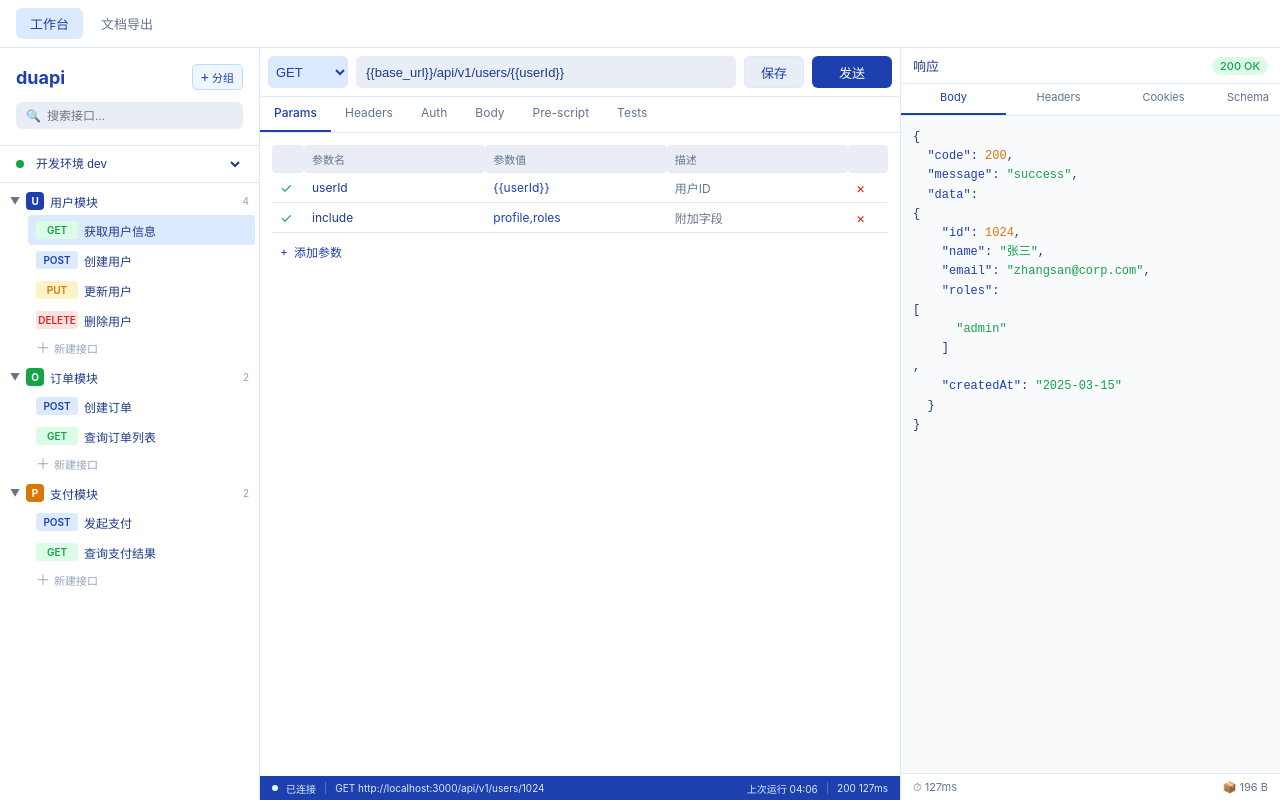
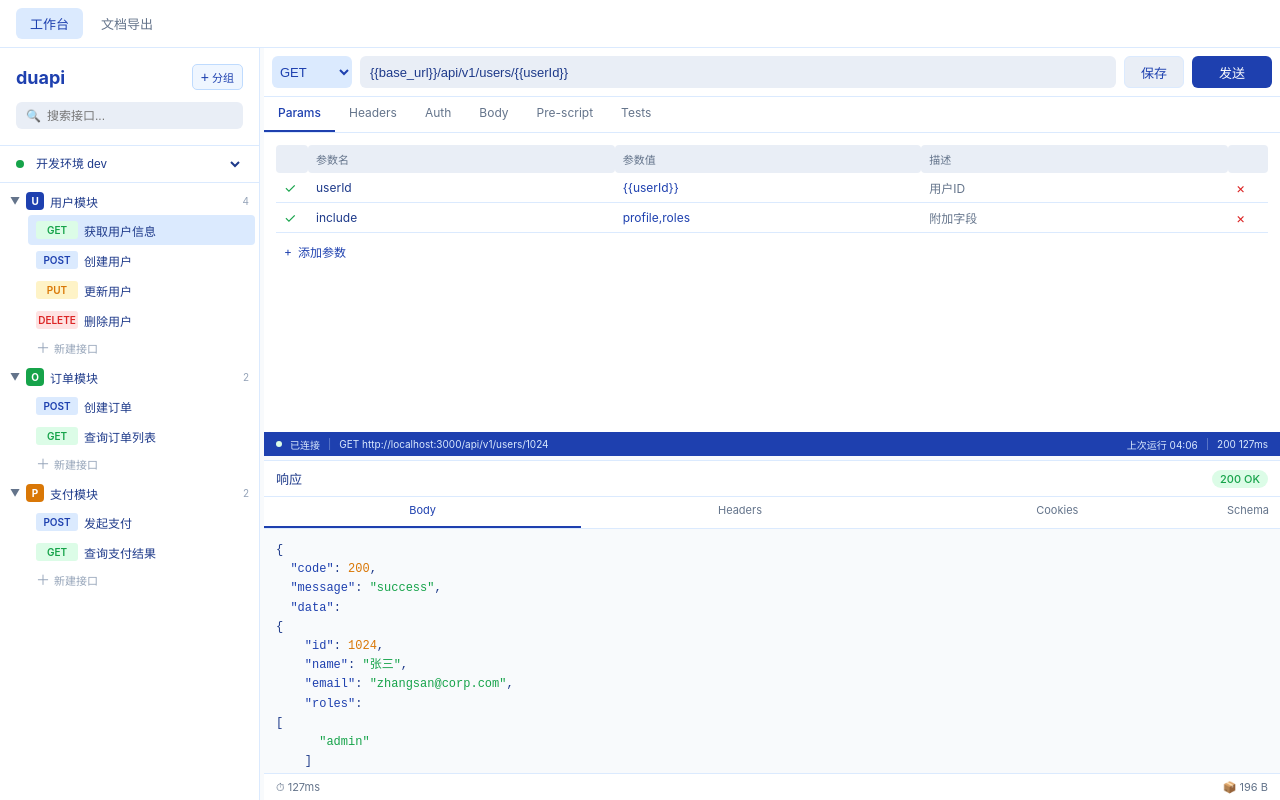
Before and after one commit to duhuilai/duapi, a React (Vite) app: page / in a window 1280 px wide. Built offline with nearby package versions, Linux system fonts and the light colour scheme.

Commit message:
refactor: move response panel below request area with draggable splitters

```diff
--- a/src/App.tsx
+++ b/src/App.tsx
@@ -1,4 +1,4 @@
-import React from 'react';
+import React, { useState, useCallback, useRef, useEffect } from 'react';
 import { ApiProvider, useApi } from './store/ApiContext';
 import Navigation from './components/Navigation';
 import Sidebar from './components/Sidebar';
@@ -8,16 +8,124 @@ import ResponsePanel from './components/ResponsePanel';
 import StatusBar from './components/StatusBar';
 import ExportPage from './components/ExportPage';
 
+// ---- 可拖拽分隔条 ----
+
+function useDragger(options: {
+  direction: 'horizontal' | 'vertical';
+  containerRef: React.RefObject<HTMLDivElement | null>;
+  minSize: number;
+  maxSize: number;
+  defaultSize: number;
+  onResize: (size: number) => void;
+}) {
+  const { direction, containerRef, minSize, maxSize, defaultSize, onResize } = options;
+  const [dragging, setDragging] = useState(false);
+  const sizeRef = useRef(defaultSize);
+
+  const onMouseDown = useCallback((e: React.MouseEvent) => {
+    e.preventDefault();
+    setDragging(true);
+    sizeRef.current = defaultSize;
+
+    const startPos = direction === 'vertical' ? e.clientX : e.clientY;
+    const container = containerRef.current;
+    const containerSize = direction === 'vertical'
+      ? container?.getBoundingClientRect().width ?? window.innerWidth
+      : container?.getBoundingClientRect().height ?? window.innerHeight;
+
+    const onMouseMove = (ev: MouseEvent) => {
+      const delta = direction === 'vertical'
+        ? ev.clientX - startPos
+        : ev.clientY - startPos;
+      const newSize = Math.min(maxSize, Math.max(minSize, sizeRef.current + delta));
+      onResize(newSize);
+    };
+
+    const onMouseUp = () => {
+      setDragging(false);
+      document.removeEventListener('mousemove', onMouseMove);
+      document.removeEventListener('mouseup', onMouseUp);
+      document.body.style.userSelect = '';
+      document.body.style.cursor = '';
+    };
+
+    document.body.style.userSelect = 'none';
+    document.body.style.cursor = direction === 'vertical' ? 'col-resize' : 'row-resize';
+    document.addEventListener('mousemove', onMouseMove);
+    document.addEventListener('mouseup', onMouseUp);
+  }, [direction, containerRef, minSize, maxSize, defaultSize, onResize]);
+
+  return { dragging, onMouseDown };
+}
+
+// ---- Workspace 页面 ----
+
 function WorkspacePage() {
+  const workspaceRef = useRef<HTMLDivElement>(null);
+  const [sidebarWidth, setSidebarWidth] = useState(260);
+  const [responseHeight, setResponseHeight] = useState(340);
+
+  const sidebarDragger = useDragger({
+    direction: 'vertical',
+    containerRef: workspaceRef,
+    minSize: 180,
+    maxSize: 480,
+    defaultSize: sidebarWidth,
+    onResize: setSidebarWidth,
+  });
+
+  const responseDragger = useDragger({
+    direction: 'horizontal',
+    containerRef: workspaceRef,
+    minSize: 120,
+    maxSize: 800,
+    defaultSize: responseHeight,
+    onResize: setResponseHeight,
+  });
+
   return (
-    <div style={styles.workspace}>
-      <Sidebar />
-      <main style={styles.main}>
-        <RequestBar />
-        <RequestTabs />
-        <StatusBar />
-      </main>
-      <ResponsePanel />
+    <div ref={workspaceRef} style={styles.workspace}>
+      {/* ── 左侧：接口列表 ── */}
+      <div style={{ width: sidebarWidth, minWidth: sidebarWidth, height: '100%', flexShrink: 0 }}>
+        <Sidebar />
+      </div>
+
+      {/* ── 侧边栏拖拽手柄 ── */}
+      <div
+        style={{
+          ...styles.dragHandleV,
+          cursor: sidebarDragger.dragging ? 'col-resize' : 'col-resize',
+          background: sidebarDragger.dragging ? '#93C5FD' : undefined,
+        }}
+        onMouseDown={sidebarDragger.onMouseDown}
+      />
+
+      {/* ── 右侧：请求调试 + 响应面板 ── */}
+      <div style={styles.rightArea}>
+        {/* 上半部分：请求调试 */}
+        <div style={styles.requestArea}>
+          <RequestBar />
+          <div style={{ flex: 1, minHeight: 0, display: 'flex', flexDirection: 'column' }}>
+            <RequestTabs />
+          </div>
+          <StatusBar />
+        </div>
+
+        {/* ── 水平拖拽手柄 ── */}
+        <div
+          style={{
+            ...styles.dragHandleH,
+            cursor: responseDragger.dragging ? 'row-resize' : 'row-resize',
+            background: responseDragger.dragging ? '#93C5FD' : undefined,
+          }}
+          onMouseDown={responseDragger.onMouseDown}
+        />
+
+        {/* 下半部分：响应面板 */}
+        <div style={{ height: responseHeight, minHeight: responseHeight, flexShrink: 0 }}>
+          <ResponsePanel />
+        </div>
+      </div>
     </div>
   );
 }
@@ -70,10 +178,31 @@ const styles: Record<string, React.CSSProperties> = {
     flex: 1,
     minHeight: 0,
   },
-  main: {
+  rightArea: {
     flex: 1,
     display: 'flex',
     flexDirection: 'column',
     minWidth: 0,
   },
+  requestArea: {
+    flex: 1,
+    display: 'flex',
+    flexDirection: 'column',
+    minHeight: 150,
+    overflow: 'hidden',
+  },
+  dragHandleV: {
+    width: 4,
+    flexShrink: 0,
+    background: 'transparent',
+    transition: 'background 0.15s',
+    zIndex: 10,
+  },
+  dragHandleH: {
+    height: 4,
+    flexShrink: 0,
+    background: 'transparent',
+    transition: 'background 0.15s',
+    zIndex: 10,
+  },
 };
--- a/src/components/ResponsePanel.tsx
+++ b/src/components/ResponsePanel.tsx
@@ -337,13 +337,12 @@ function SyntaxHighlight({ json }: { json: unknown }) {
 
 const styles: Record<string, React.CSSProperties> = {
   panel: {
-    width: 380,
-    minWidth: 380,
+    width: '100%',
+    height: '100%',
     background: '#FFFFFF',
-    borderLeft: '1px solid #DBEAFE',
+    borderTop: '1px solid #DBEAFE',
     display: 'flex',
     flexDirection: 'column',
-    height: '100%',
   },
   header: {
     display: 'flex',
```
